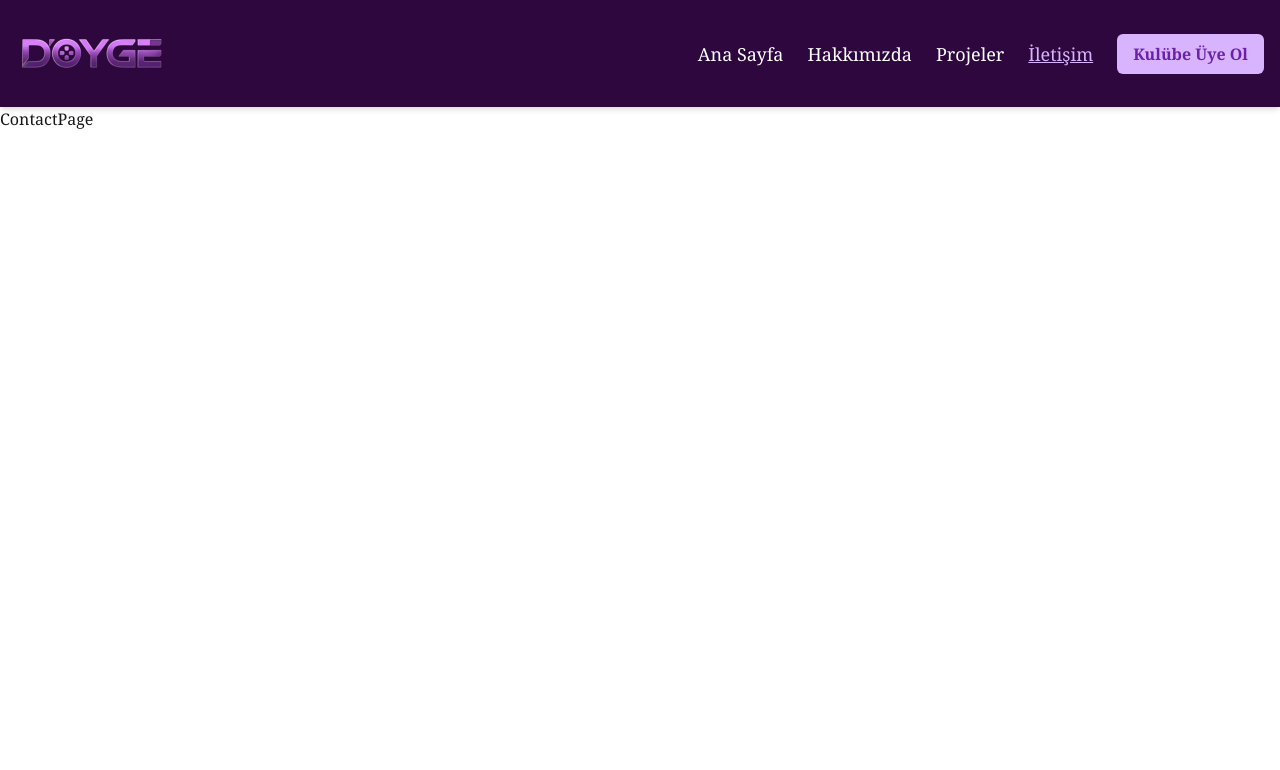
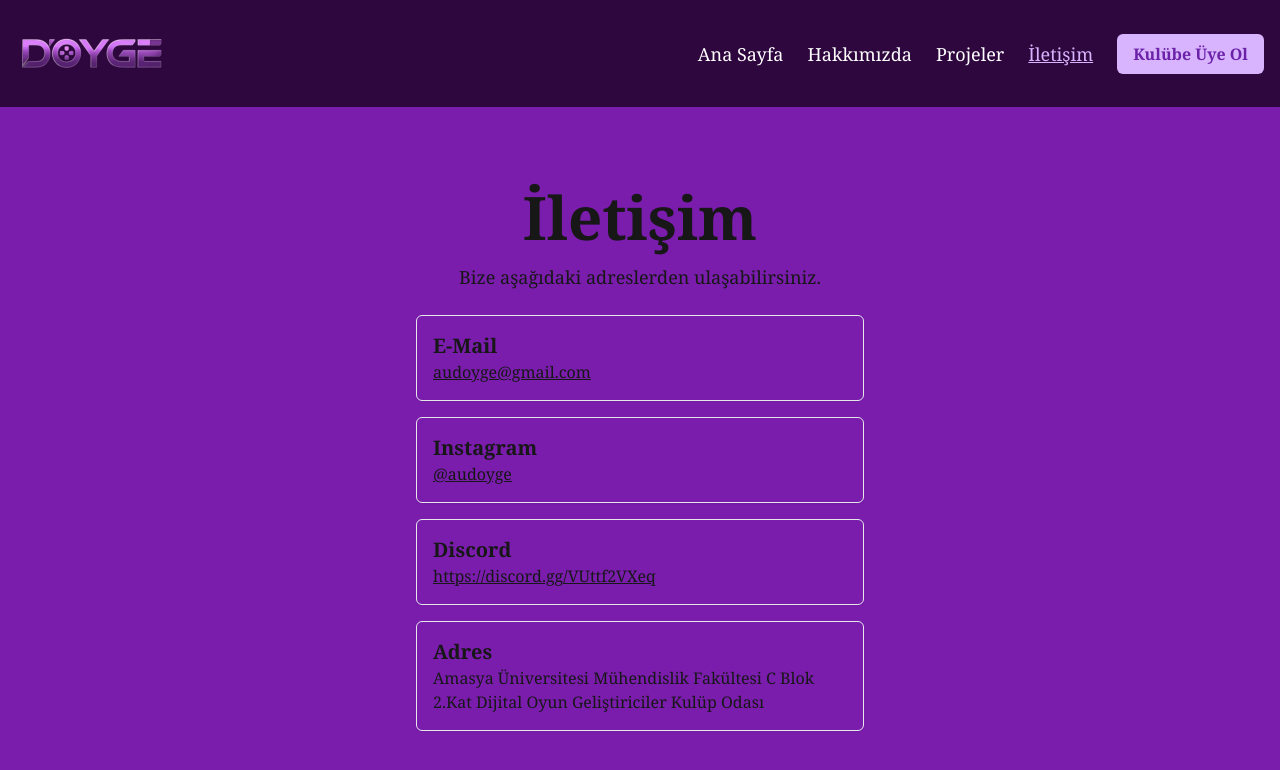
Before and after one commit to berkaydenizyilmaz/doyge-club-website, a Next.js app: page /iletisim in a window 1280 px wide. Shown: the top 770 px of the page. Built offline with nearby package versions, Linux system fonts and the light colour scheme.

Commit message:
İletişim sayfası eklendi.

```diff
--- a/app/(routes)/iletisim/page.tsx
+++ b/app/(routes)/iletisim/page.tsx
@@ -1,7 +1,63 @@
 import React from "react";
+import Link from "next/link";
 
 const ContactPage = () => {
-  return <div>ContactPage</div>;
+  return (
+    <div className="min-h-screen bg-primary p-4 flex flex-col items-center py-20">
+      <h1 className="text-4xl md:text-6xl font-semibold mb-4 text-center">
+        İletişim
+      </h1>
+
+      <p className="text-lg text-center mb-6">
+        Bize aşağıdaki adreslerden ulaşabilirsiniz.
+      </p>
+
+      <div className="flex flex-col gap-4 w-full max-w-md">
+        <div className="border p-4 rounded-md shadow-sm">
+          <h2 className="text-xl font-semibold">E-Mail</h2>
+          <Link href="mailto:audoyge@gmail.com" className="underline">
+            audoyge@gmail.com
+          </Link>
+        </div>
+
+        <div className="border p-4 rounded-md shadow-sm">
+          <h2 className="text-xl font-semibold">Instagram</h2>
+          <p>
+            <Link
+              href="https://www.instagram.com/audoyge/"
+              target="_blank"
+              rel="noreferrer"
+              className="underline"
+            >
+              @audoyge
+            </Link>
+          </p>
+        </div>
+
+        <div className="border p-4 rounded-md shadow-sm">
+          <h2 className="text-xl font-semibold">Discord</h2>
+          <p>
+            <Link
+              href="https://discord.gg/VUttf2VXeq"
+              target="_blank"
+              rel="noreferrer"
+              className="underline"
+            >
+              https://discord.gg/VUttf2VXeq
+            </Link>
+          </p>
+        </div>
+
+        <div className="border p-4 rounded-md shadow-sm">
+          <h2 className="text-xl font-semibold">Adres</h2>
+          <p>
+            Amasya Üniversitesi Mühendislik Fakültesi C Blok 2.Kat Dijital Oyun
+            Geliştiriciler Kulüp Odası
+          </p>
+        </div>
+      </div>
+    </div>
+  );
 };
 
 export default ContactPage;
```
